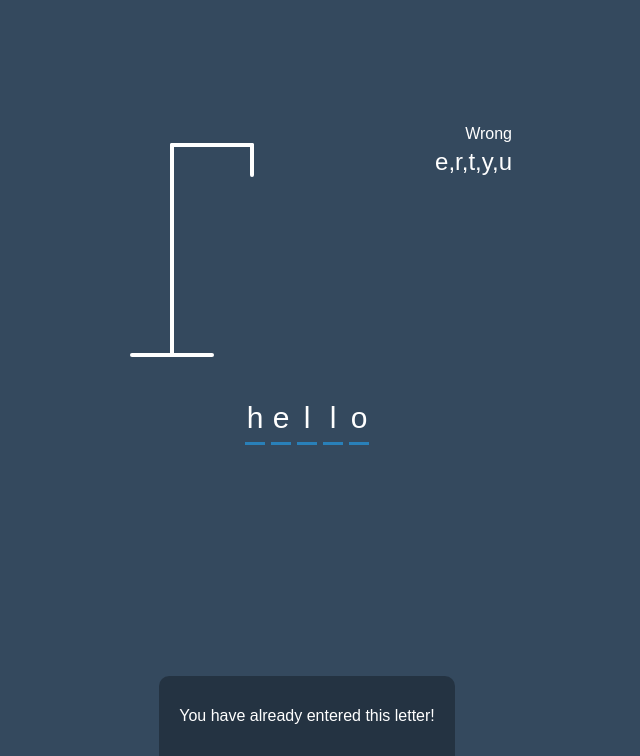
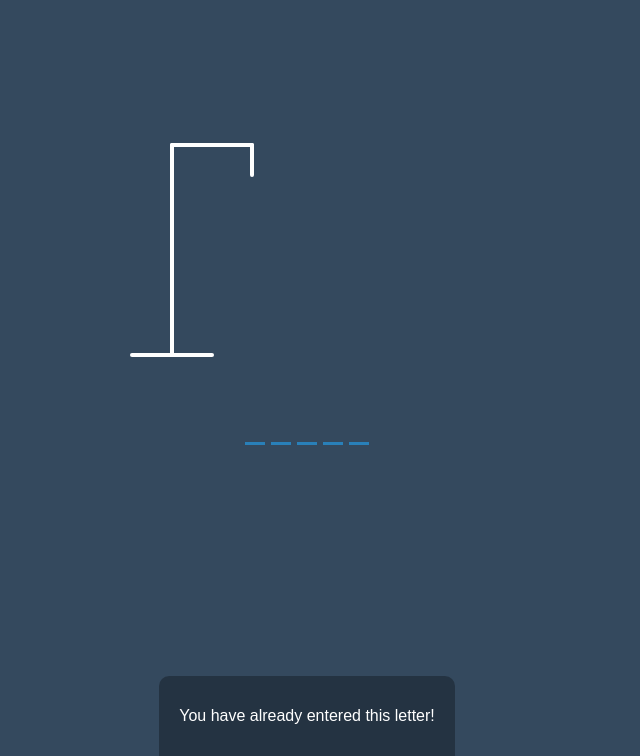
Before and after one commit to bmokriev/Vanilla-JS-Projects, a plain HTML site: page Hangman/index.html in a window 1280 px wide. Shown: the part 94-850 px from the top of the page, without its empty margins (333-973 px from the left). Drawn offline with Linux system fonts and the light colour scheme.

Commit message:
Removing dummy content

```diff
--- a/Hangman/index.html
+++ b/Hangman/index.html
@@ -34,24 +34,21 @@
          </svg>
 
          <div class="wrong-letters-container">
-             <div id="wrong-letters">
-                 <p>Wrong</p>
-                 <span>e,r,t,y,u</span>
-             </div>
+             <div id="wrong-letters"></div>
          </div>
 
          <div class="word" id="word">
-             <div class="letter">h</div>
-             <div class="letter">e</div>
-             <div class="letter">l</div>
-             <div class="letter">l</div>
-             <div class="letter">o</div>
+             <div class="letter"></div>
+             <div class="letter"></div>
+             <div class="letter"></div>
+             <div class="letter"></div>
+             <div class="letter"></div>
          </div>
      </div>
 
      <!-- container for final message -->
      <div class="popup-container" id="popup-container">
-         <h2 id="final-message">You have won!</h2>
+         <h2 id="final-message"></h2>
          <button id="play-button">Play Again</button>
      </div>
 
```
